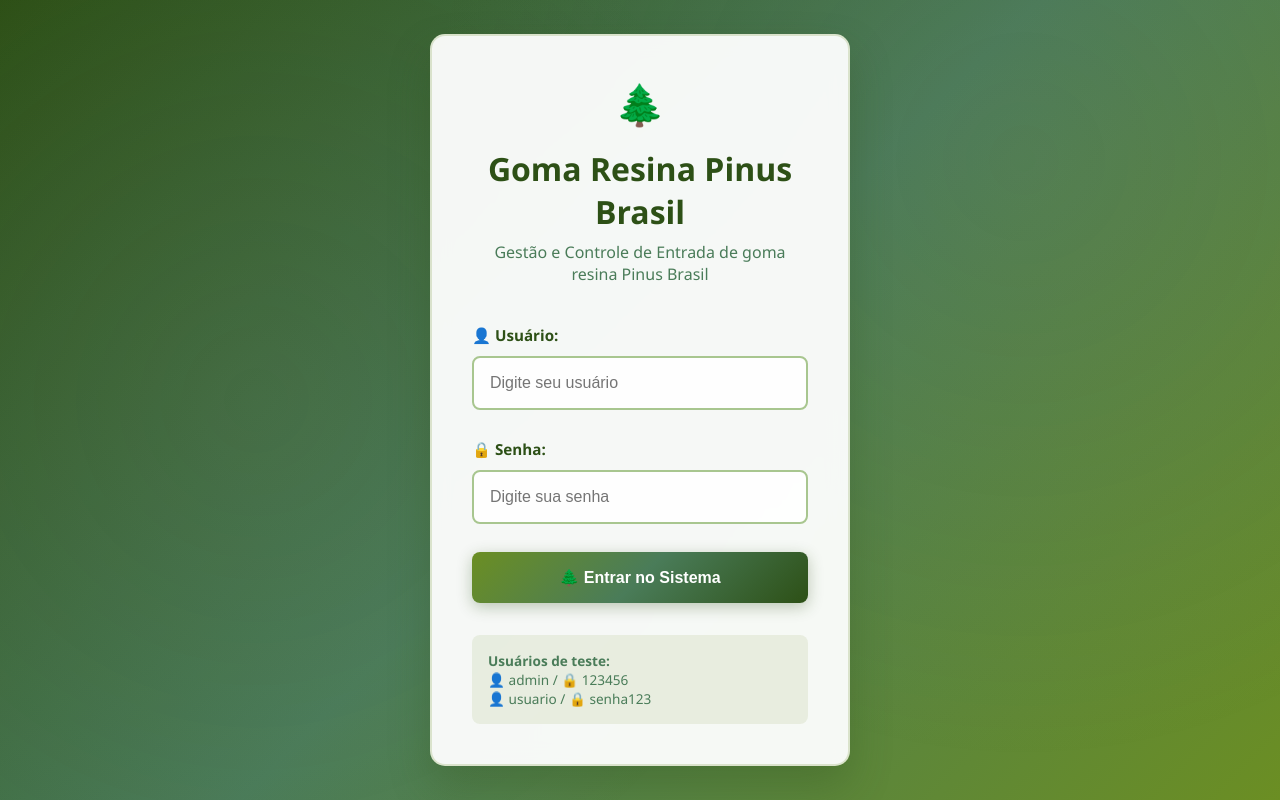
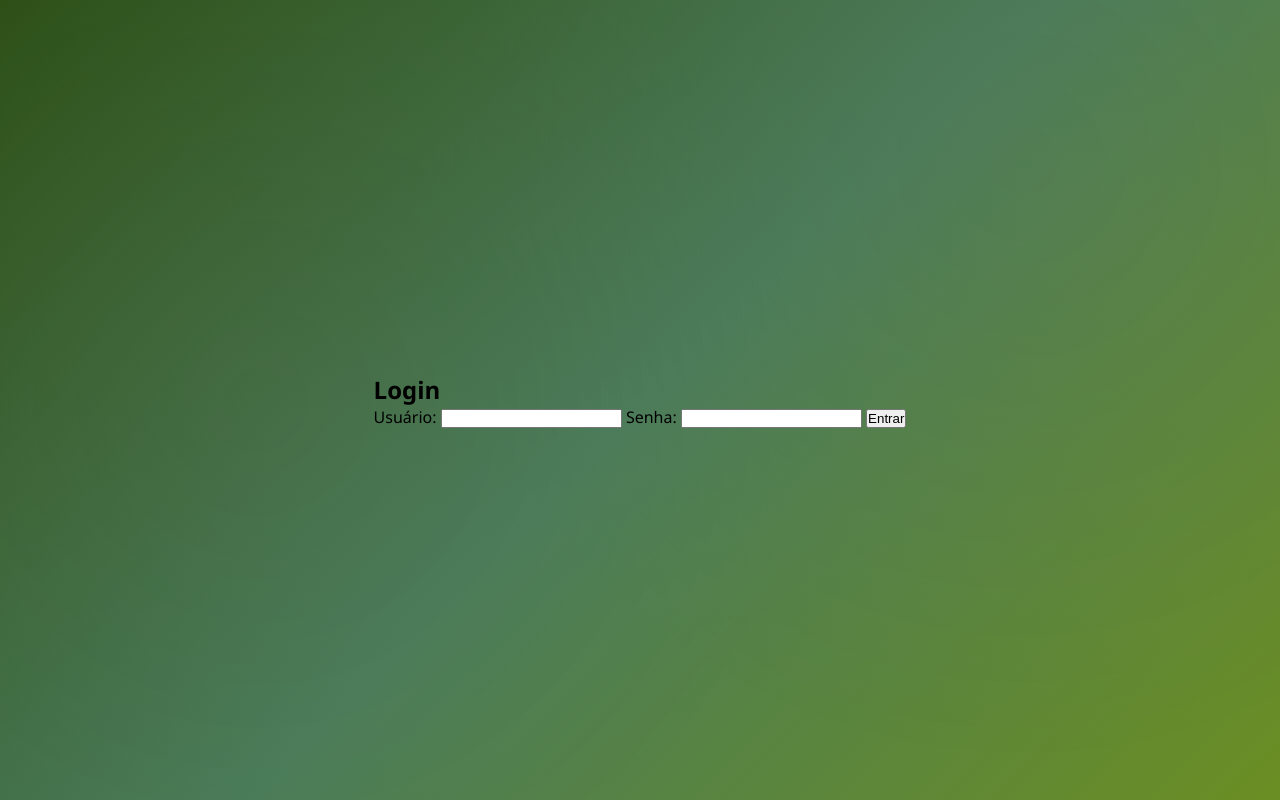
Before and after one commit to KatsumiCaio/ProjetoPinusGoma, a Flask app: page /login in a window 1280 px wide. Run offline with Flask 3, Linux system fonts and the light colour scheme.

Commit message:
Correção da tela Relatorio de Entradas

```diff
--- a/projeto-web/app.py
+++ b/projeto-web/app.py
@@ -393,11 +393,12 @@ def encontrar_processo():
     return "<h1>🚧 Página em construção - Encontrar Processo</h1><a href='/menu'>Voltar ao Menu</a>"
 
 if __name__ == '__main__':
-    print("🌲 Iniciando Sistema Florestal...")
-    print("📋 Usuários disponíveis:")
-    users = load_users()
-    for user in users:
-        print(f"   👤 {user['username']} / 🔒 {user['password']}")
-    print("🌐 Acesse: http://localhost:5000")
-    init_db()
-    app.run(debug=True, host='0.0.0.0', port=5000)
+    import os
+    if not os.path.exists('estoque.db'):
+        print("Banco de dados não encontrado. Criando banco e tabelas...")
+        init_db()
+        print("Banco criado com sucesso.")
+    else:
+        print("Banco de dados encontrado.")
+
+    app.run(debug=True)
--- a/projeto-web/templates/login.html
+++ b/projeto-web/templates/login.html
@@ -1,47 +1,29 @@
 <!DOCTYPE html>
 <html lang="pt-BR">
 <head>
-    <meta charset="UTF-8">
-    <meta name="viewport" content="width=device-width, initial-scale=1.0">
-    <title>Login - Pinus Brasil Entrada de Resina</title>
-    <link rel="stylesheet" href="{{ url_for('static', filename='css/style.css') }}">
+    <meta charset="UTF-8" />
+    <title>Login - Sistema Florestal</title>
+    <link rel="stylesheet" href="{{ url_for('static', filename='css/style.css') }}" />
 </head>
 <body>
-    <div class="container fade-in-up">
-        <div class="header">
-            <h1>Goma Resina Pinus Brasil</h1>
-            <p>Gestão e Controle de Entrada de goma resina Pinus Brasil</p>
-        </div>
-
+    <div class="login-container">
+        <h2>Login</h2>
         {% with messages = get_flashed_messages(with_categories=true) %}
-            {% if messages %}
-                {% for category, message in messages %}
-                    <div class="alert alert-{{ category }}">{{ message }}</div>
-                {% endfor %}
-            {% endif %}
+          {% if messages %}
+            <ul class="alerts">
+              {% for category, message in messages %}
+                <li class="alert {{ category }}">{{ message }}</li>
+              {% endfor %}
+            </ul>
+          {% endif %}
         {% endwith %}
-
-        <form method="POST" id="loginForm">
-            <div class="form-group">
-                <label for="username">👤 Usuário:</label>
-                <input type="text" id="username" name="username" required placeholder="Digite seu usuário">
-            </div>
-
-            <div class="form-group">
-                <label for="password">🔒 Senha:</label>
-                <input type="password" id="password" name="password" required placeholder="Digite sua senha">
-            </div>
-
-            <button type="submit" class="btn">🌲 Entrar no Sistema</button>
+        <form method="POST" action="{{ url_for('login') }}">
+            <label for="username">Usuário:</label>
+            <input type="text" id="username" name="username" required />
+            <label for="password">Senha:</label>
+            <input type="password" id="password" name="password" required />
+            <button type="submit">Entrar</button>
         </form>
-
-        <div style="margin-top: 2rem; padding: 1rem; background: rgba(107, 142, 35, 0.1); border-radius: 8px; font-size: 0.85rem; color: #4a7c59;">
-            <strong>Usuários de teste:</strong><br>
-            👤 admin / 🔒 123456<br>
-            👤 usuario / 🔒 senha123
-        </div>
     </div>
-
-    <script src="{{ url_for('static', filename='js/main.js') }}"></script>
 </body>
 </html>
```
Also changed, not shown: projeto-web/inserir_entrada_teste.py (added, +30 -0 lines), projeto-web/templates/relatorio_entradas.html (+23 -9 lines), estoque.db (deleted), projeto-web/estoque.db (added).
